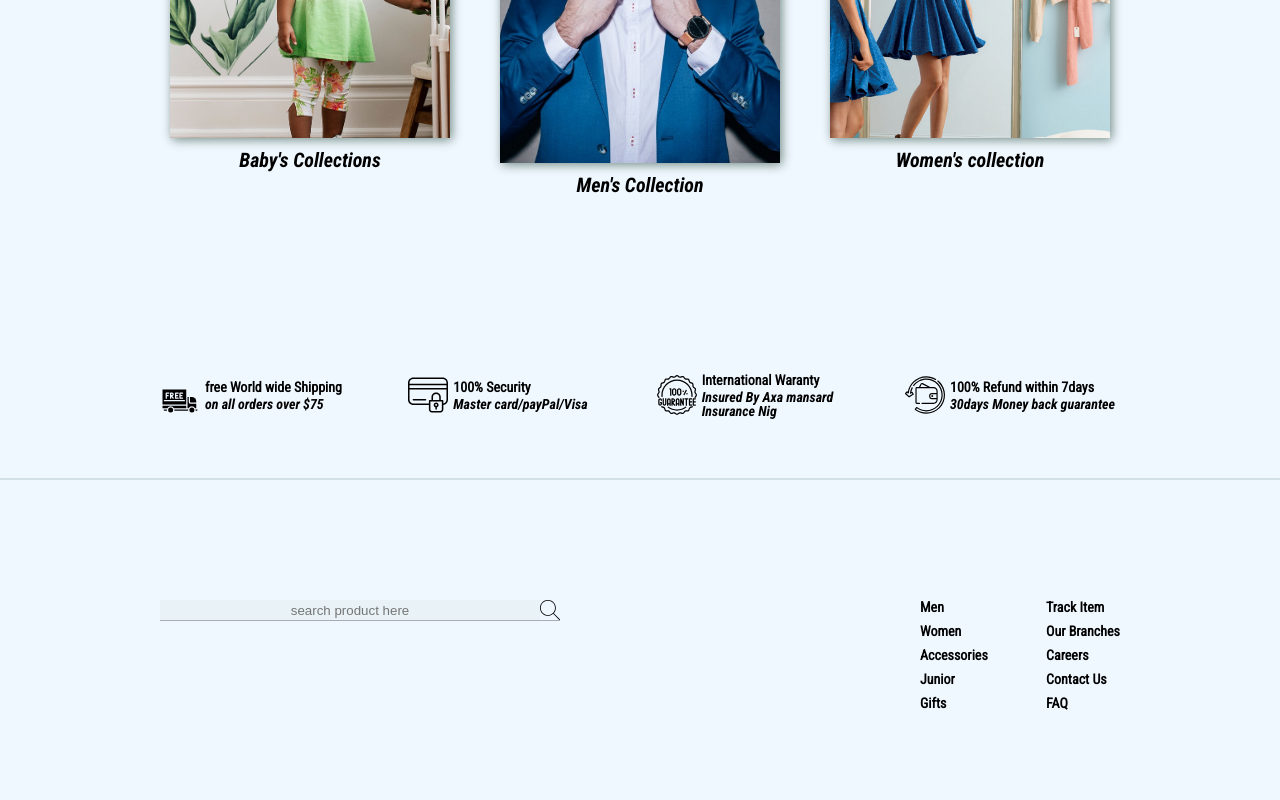
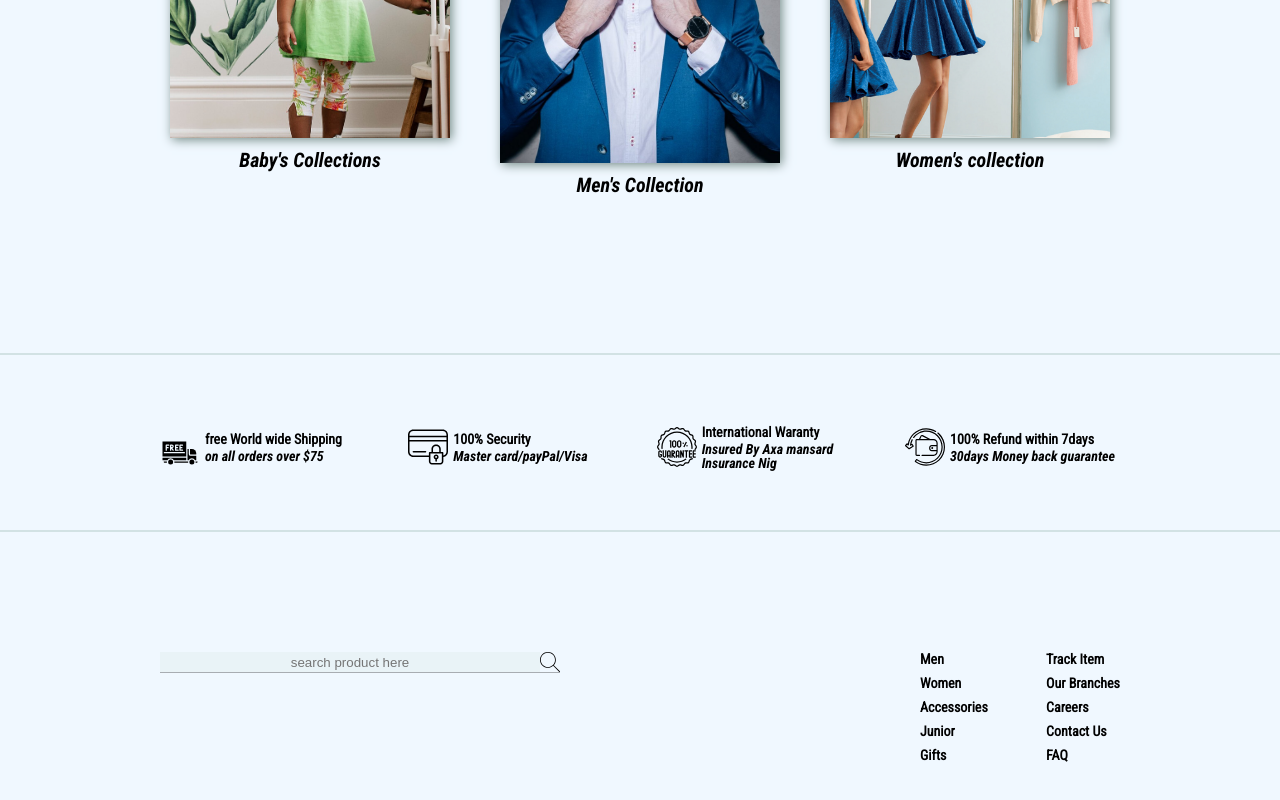
Before and after one commit to Akogwu24/furniture-ware, a React (Create React App) app: page / in a window 1280 px wide. Shown: the part 2280-3080 px from the top of the page. Before the commit the page ends 3050 px from the top, so only its background shows below. Built offline with nearby package versions, Linux system fonts and the light colour scheme; no server answers.

Commit message:
margin top added to offer section

```diff
--- a/src/layout/OfferSection.jsx
+++ b/src/layout/OfferSection.jsx
@@ -53,4 +53,6 @@ const OfferSectionContainer = styled.div`
 const Div = styled.section`
   border-bottom: solid 2px rgba(108, 151, 136, 0.226);
   margin-bottom: 10rem;
+  padding-top: 5rem;
+  border-top: solid 2px rgba(108, 151, 136, 0.226);
 `;
```
